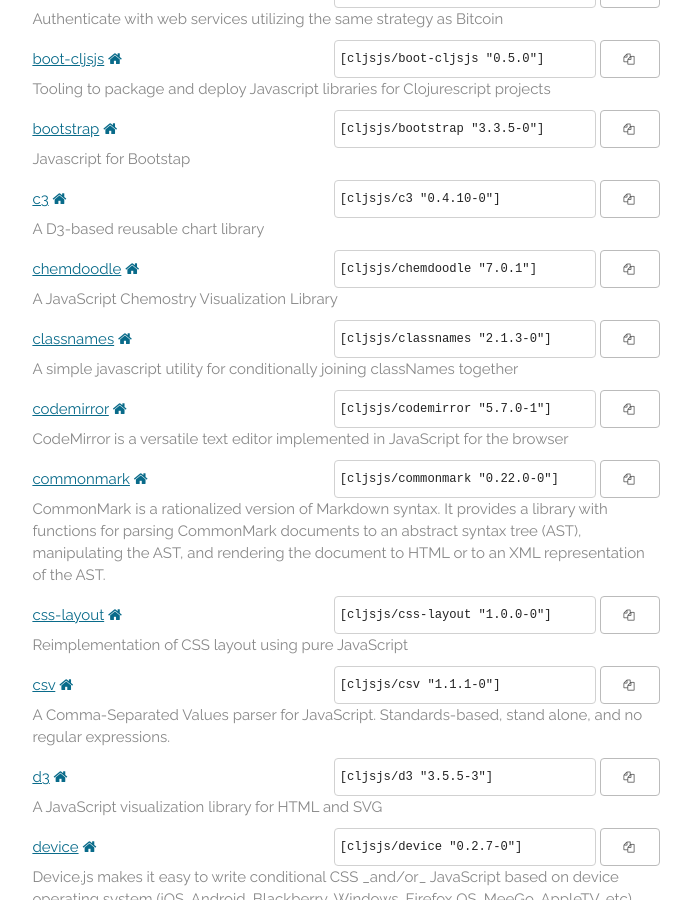
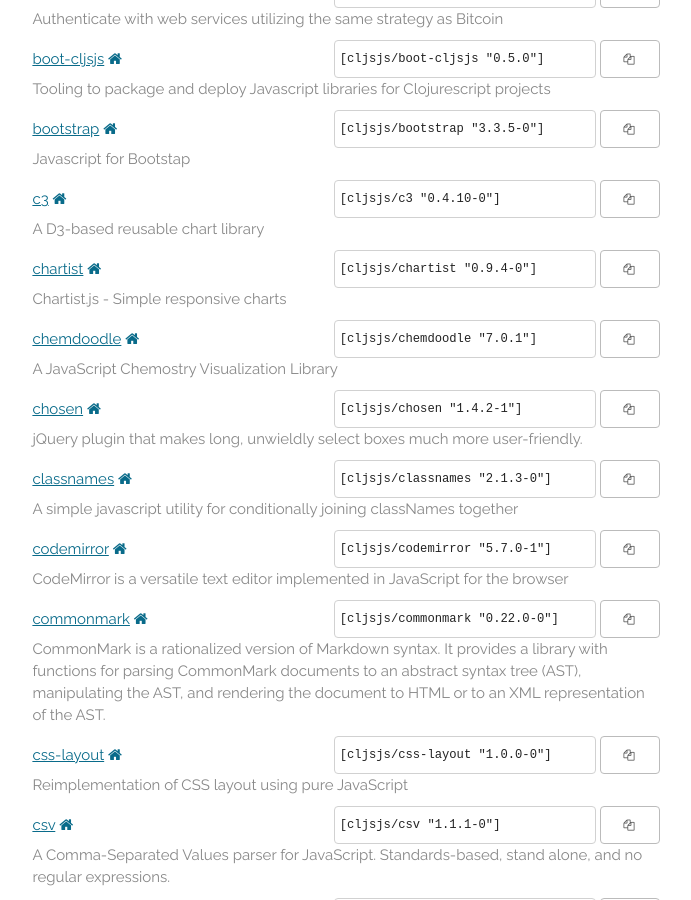
Before and after one commit to cljsjs/cljsjs.github.io, a Jekyll site: the page built from index.markdown, in a window 1280 px wide and 900 px high, scrolled down 1380 px. Shown: the whole window, without its empty margins (294-985 px from the left). Built offline with Jekyll 4.4.1, drawn with Linux system fonts in a browser that asks for light colours; nearby versions of some CDN libraries; comment, search, counter and statistics services are not loaded.

Commit message:
Automatic update

```diff
--- a/_includes/packages.html
+++ b/_includes/packages.html
@@ -74,6 +74,15 @@
     <p class="description">A D3-based reusable chart library</p>
   </li>
   <li>
+    <a href="https://clojars.org/cljsjs/chartist">chartist</a>
+    <a href="http://gionkunz.github.io/chartist-js/" target="new"><i class="fa fa-home"></i></a>
+    <span class="clojars">
+      <input type="text" value='[cljsjs/chartist "0.9.4-0"]'/>
+      <button data-clipboard-text='[cljsjs/chartist "0.9.4-0"]'><i class="fa fa-copy"></i></button>
+    </span>
+    <p class="description">Chartist.js - Simple responsive charts</p>
+  </li>
+  <li>
     <a href="https://clojars.org/cljsjs/chemdoodle">chemdoodle</a>
     <a href="http://web.chemdoodle.com/" target="new"><i class="fa fa-home"></i></a>
     <span class="clojars">
@@ -81,6 +90,15 @@
       <button data-clipboard-text='[cljsjs/chemdoodle "7.0.1"]'><i class="fa fa-copy"></i></button>
     </span>
     <p class="description">A JavaScript Chemostry Visualization Library</p>
+  </li>
+  <li>
+    <a href="https://clojars.org/cljsjs/chosen">chosen</a>
+    <a href="http://harvesthq.github.io/chosen/" target="new"><i class="fa fa-home"></i></a>
+    <span class="clojars">
+      <input type="text" value='[cljsjs/chosen "1.4.2-1"]'/>
+      <button data-clipboard-text='[cljsjs/chosen "1.4.2-1"]'><i class="fa fa-copy"></i></button>
+    </span>
+    <p class="description">jQuery plugin that makes long, unwieldly select boxes much more user-friendly.</p>
   </li>
   <li>
     <a href="https://clojars.org/cljsjs/classnames">classnames</a>
```
